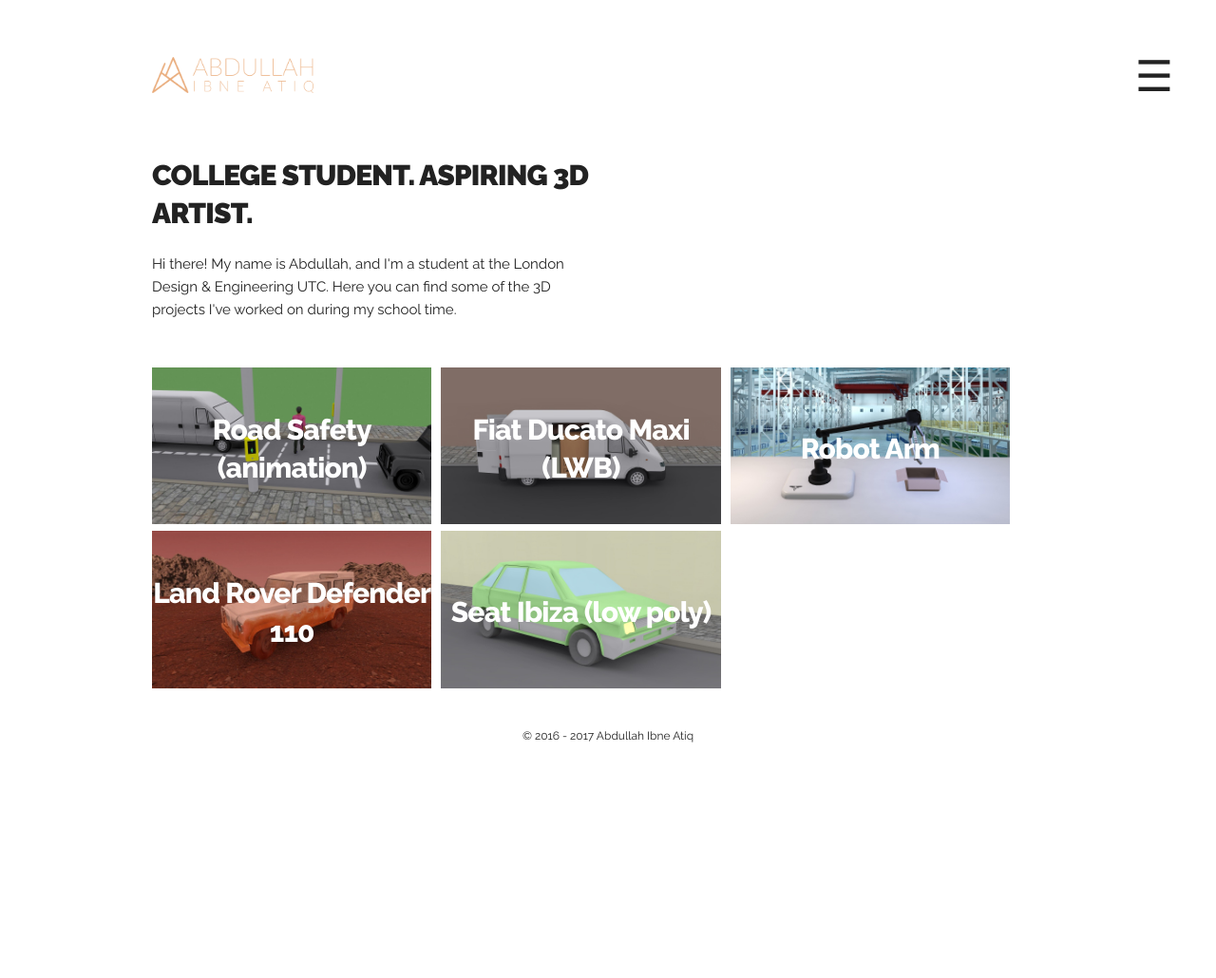
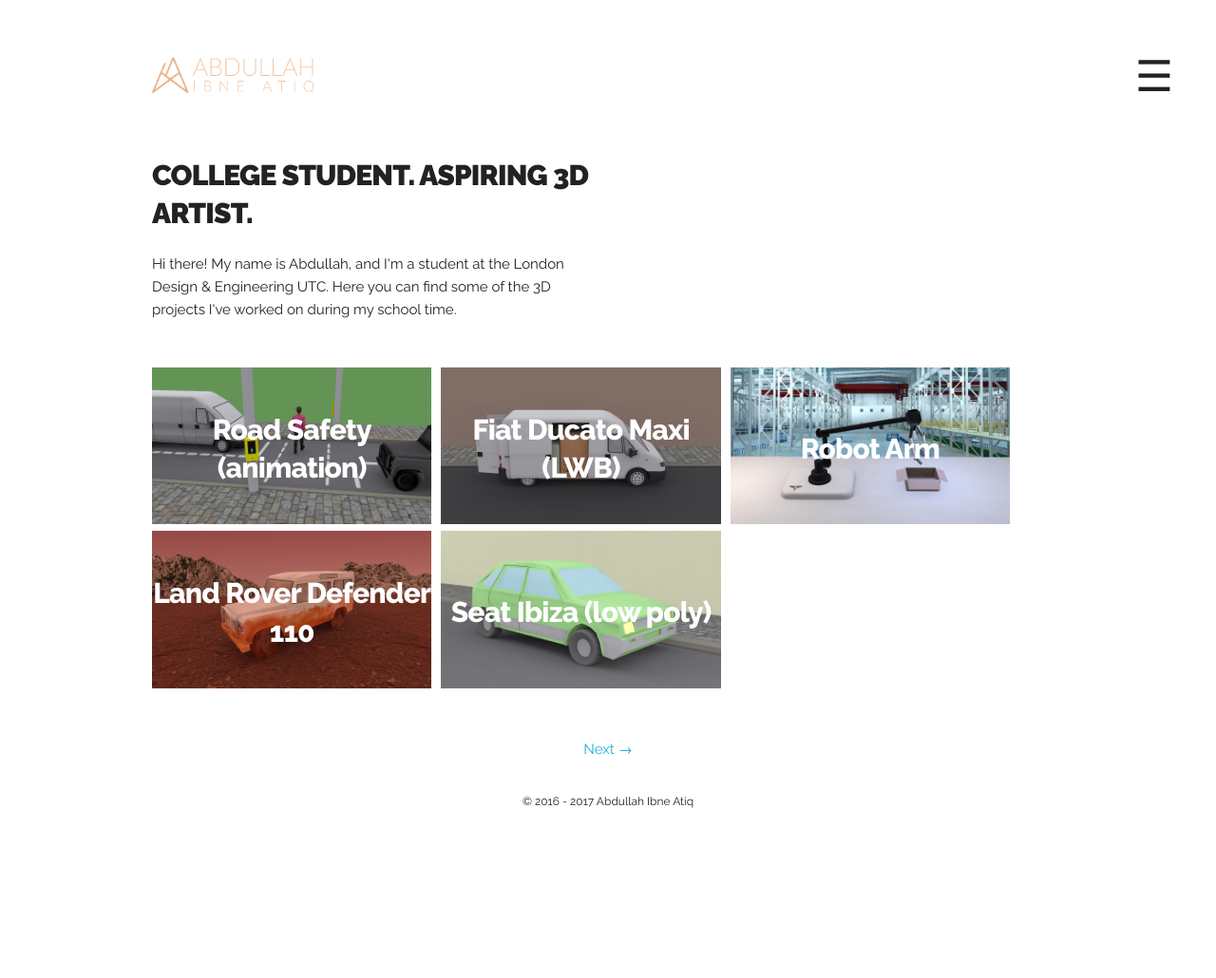
Before and after one commit to abdullahibneat/jekyll-portfolio, a Jekyll site: the page built from index.html, in a window 1280 px wide. Shown: the whole page at 95% size. Built offline with Jekyll 4.4.1, drawn with Linux system fonts in a browser that asks for light colours; the list of posts is cut into pages by our own code; before the commit the page ends 961 px from its top, so only the background shows below that.

Commit message:
Added pagination

```diff
--- a/index.html
+++ b/index.html
@@ -27,3 +27,9 @@
         </div>
         {% endfor %}
       </div>
+      {% if paginator.total_pages > 1 %}
+      <div class="pagination">
+        {% if paginator.previous_page %}<a href="{{ paginator.previous_page_path | prepend: site.baseurl | replace: '//', '/' }}">&larr; Prev</a>&emsp;&emsp;&emsp;{% endif %}
+        {% if paginator.next_page %}<a href="{{ paginator.next_page_path | prepend: site.baseurl | replace: '//', '/' }}">Next &rarr;</a>{% endif %}
+      </div>
+      {% endif %}
```
